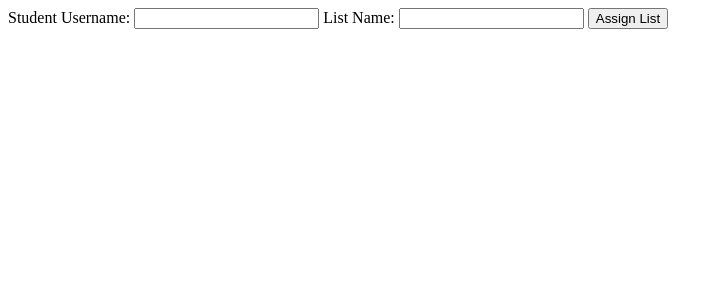
After one commit to orlboys/kana_card, a Flask app: page /admin_dashboard/lists/assign_lists in a window 1280 px wide. The commit adds this page. Shown: the top 300 px of the page, without its empty margins (0-722 px from the left). Run offline with Flask 3, Linux system fonts and the light colour scheme; a user stored in the database is signed in.

Commit message:
Add list assignment functionality

```diff
--- a/app.py
+++ b/app.py
@@ -139,7 +139,9 @@ def register():
             list_result = cursor.fetchone()
             if list_result:
                 list_id = list_result[0]
-                cursor.execute('INSERT INTO list_students (list_id, student_id) VALUES (?, ?)', (list_id, user_id))
+                cursor.execute('SELECT COUNT(*) FROM list_students WHERE list_id = ? AND student_id = ?', (list_id, user_id))
+                if cursor.fetchone()[0] == 0:
+                    cursor.execute('INSERT INTO list_students (list_id, student_id) VALUES (?, ?)', (list_id, user_id))
                 conn.commit()
 
             flash('Registration successful.')
@@ -323,7 +325,7 @@ def delete_item():
     else:
         return redirect('/admin_dashboard')
 
-@app.route('/add_list', methods=['GET', 'POST'])
+@app.route('/admin_dashboard/lists/add_list', methods=['GET', 'POST'])
 def add_list():
     if not session.get('logged_in') or not session.get('admin'):
         return redirect('/login')
@@ -361,6 +363,45 @@ def add_list():
         conn.commit()
         conn.close()
 
+        flash('List added successfully', 'success')
         return redirect('/admin_dashboard/lists')
 
     return render_template('add_list.html')
+
+@app.route('/admin_dashboard/lists/assign_lists', methods=['GET', 'POST'])
+def assign_lists():
+    if not session.get('logged_in') or not session.get('admin'):
+        return redirect('/login')
+
+    if request.method == 'POST':
+        username = request.form.get('username')
+        listname = request.form.get('listname')
+        user_id = cursor.execute('SELECT user_id FROM students WHERE username = ?', (username,)).fetchone()[0]
+        list_id = cursor.execute('SELECT list_id FROM flashcard_lists WHERE list_name = ?', (listname,)).fetchone()[0]
+
+        conn = sqlite3.connect('database.db')
+        cursor = conn.cursor()
+        is_student = cursor.execute('SELECT COUNT(*) FROM students WHERE user_id = ?', (user_id,)).fetchone()[0] > 0
+        is_list = cursor.execute('SELECT COUNT(*) FROM flashcard_lists WHERE list_id = ?', (list_id,)).fetchone()[0] > 0
+        if not is_student:
+            flash('User is not a student', 'error')
+            return redirect('/admin_dashboard/lists/assign_lists')
+        if not is_list:
+            flash('List does not exist', 'error')
+            return redirect('/admin_dashboard/lists/assign_lists')
+
+
+        cursor.execute('SELECT COUNT(*) FROM list_students WHERE student_id = ? AND list_id = ?', (user_id, list_id))
+        if cursor.fetchone()[0] > 0:
+            flash('List already assigned to user', 'error')
+            return redirect('/admin_dashboard/lists/assign_lists')
+
+        cursor.execute('INSERT INTO list_students (student_id, list_id) VALUES (?, ?)', (user_id, list_id))
+
+        conn.commit()
+        conn.close()
+
+        flash('List assigned successfully', 'success')
+        return redirect('/admin_dashboard/lists')
+
+    return render_template('assign_list.html')
--- /dev/null
+++ b/templates/assign_list.html
@@ -0,0 +1,11 @@
+{% extends 'layout.html' %}
+
+{% block body %}
+<form action="{{ url_for('assign_lists') }}" method="POST">
+    <label for="user_id">Student Username:</label>
+    <input type="text" name="username" id="username" required>
+    <label for="list_id">List Name:</label>
+    <input type="text" name="listname" id="listname" required>
+    <button type="submit">Assign List</button>
+</form>
+{% endblock %}
--- a/templates/list_management.html
+++ b/templates/list_management.html
@@ -46,7 +46,8 @@
             {% endfor %}
         </tbody>
     </table>
-    <button onclick="window.location.href='/add_list'">Add New List</button>
+    <button onclick="window.location.href='/admin_dashboard/lists/add_list'">Add New List</button>
+    <button onclick="window.location.href='/admin_dashboard/lists/assign_lists'">Assign Lists</button>
 </div>
 
 <!-- Edit List Modal -->
```
Also changed, not shown: templates/database.db (deleted).
